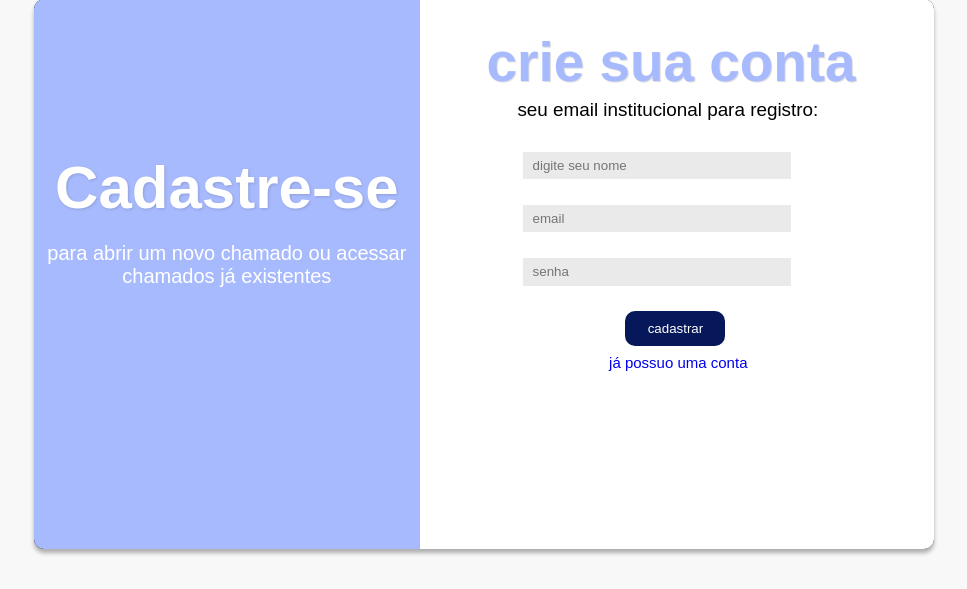
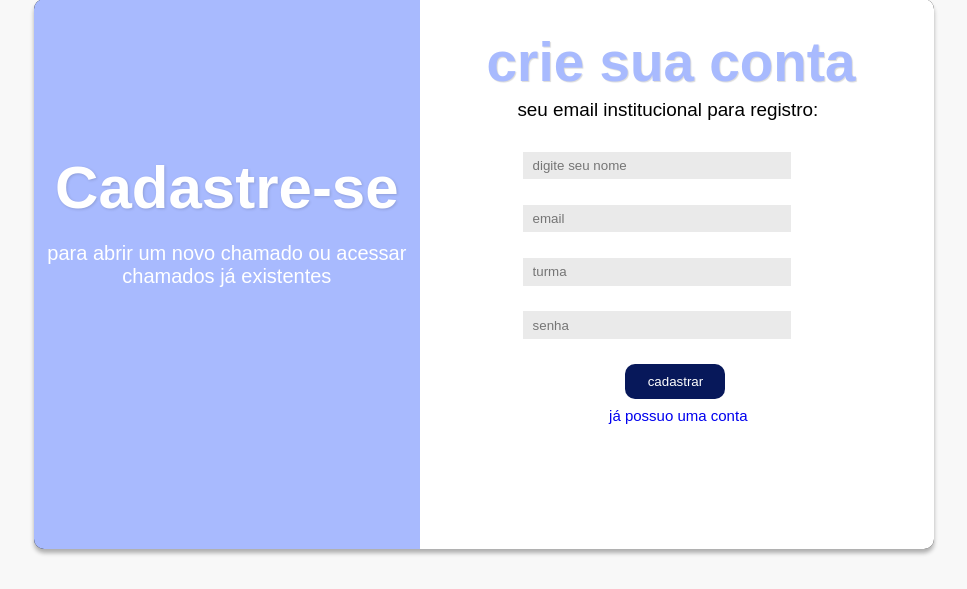
Before and after one commit to apiFatec/SOS_API, a Flask app: page /cadastro in a window 1280 px wide. Shown: the part 126-715 px from the top of the page, without its empty margins (156-1123 px from the left). Run offline with Flask 2, Linux system fonts and the light colour scheme.

Commit message:
:construction: feat: Add Input turma no cadastro

```diff
--- a/templates/cadastro/index.html
+++ b/templates/cadastro/index.html
@@ -18,6 +18,7 @@
             <p>seu email institucional para registro:</p>
             <input class="nome" type="text" name="name" placeholder="digite seu nome">
             <input  class="email" type="email" name="email" placeholder="email">
+            <input  class="email" type="text" name="turma" placeholder="turma">
             <input class="senha" type="password" name="password" placeholder="senha">
             <button>cadastrar</button>
             <p><a href="/login">já possuo uma conta</a></p>
```
